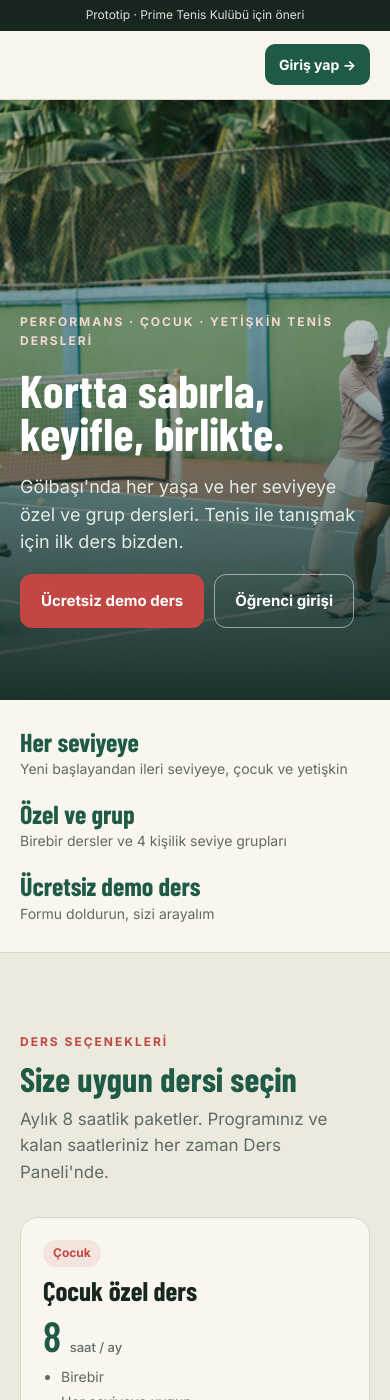
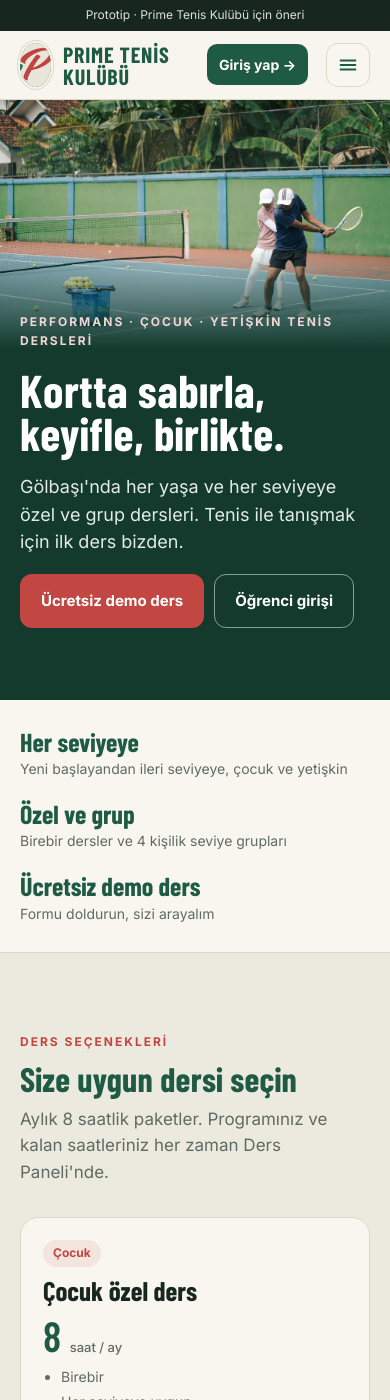
Before and after one commit to auratics/auratics, a Jekyll site: the page primeteniskulubu/index.html, which Jekyll copies as it is, in a window 390 px wide and 1400 px high. Built offline with Jekyll 4.4.1, drawn with Linux system fonts in a browser that asks for light colours; some web fonts are replaced.

Commit message:
fix: add mobile menu and refocus hero photo in Prime prototype

```diff
--- a/primeteniskulubu/index.html
+++ b/primeteniskulubu/index.html
@@ -44,7 +44,27 @@ a { color: inherit; }
 .nav a:hover { opacity: 1; color: var(--green); }
 .desk { display: inline-flex; align-items: center; gap: 8px; background: var(--green); color: #fff; font-weight: 700; font-size: 14px; padding: 10px 14px; border-radius: 10px; text-decoration: none; white-space: nowrap; }
 .desk:hover { background: var(--green-2); }
-@media (max-width: 820px) { .nav { display: none; } .desk { margin-left: auto; } .logo span { display: none; } }
+@media (max-width: 820px) { .nav { display: none; } .desk { margin-left: auto; } .logo > span:last-child > span { display: none; } }
+.menu-btn { display: none; width: 44px; height: 44px; border-radius: 12px; border: 1px solid var(--line); background: var(--paper); color: var(--green); place-items: center; cursor: pointer; flex: none; }
+.menu-btn:focus-visible { outline: 2px solid var(--red); outline-offset: 2px; }
+@media (max-width: 820px) {
+  .menu-btn { display: grid; }
+  .desk { padding: 10px 12px; }
+  .bar.open .nav { display: flex; flex-direction: column; gap: 0; position: absolute; left: 0; right: 0; top: 100%; background: var(--paper); border-bottom: 1px solid var(--line); box-shadow: 0 14px 24px rgba(0, 0, 0, .08); padding: 6px 16px 12px; font-size: 16px; }
+  .bar.open .nav a { padding: 13px 4px; border-bottom: 1px solid var(--line); opacity: 1; }
+  .bar.open .nav a:last-child { border-bottom: 0; }
+}
+/* Ana fotoğraf: hoca ve öğrenci sağ altta; dar ekranda da görünsünler. */
+.hero .photo img { object-position: 86% 68%; }
+.hero .wrap { width: 100%; }
+@media (max-width: 700px) {
+  .hero { min-height: 0; display: block; }
+  .hero .photo { position: relative; height: 64vw; min-height: 230px; }
+  .hero::after { display: none; }
+  .hero .photo::after { content: ""; position: absolute; inset: auto 0 0; height: 40%; background: linear-gradient(180deg, transparent, var(--green-deep)); }
+  .hero .wrap { padding-block: 20px 36px; }
+}
+
 
 /* Hero */
 .hero { position: relative; color: #fff; min-height: 600px; display: grid; align-items: end; overflow: hidden; background: var(--green-deep); }
@@ -187,10 +207,11 @@ footer .fl img { width: 30px; height: 30px; border-radius: 50%; }
 <header class="bar">
   <div class="wrap">
     <a class="logo" href="#top"><span class="badge"><img src="gorseller/logo.jpg" alt=""></span><span><b>PRIME TENİS KULÜBÜ</b><span>Gölbaşı · Ankara</span></span></a>
-    <nav class="nav" aria-label="Bölümler">
+    <nav class="nav" id="ana-menu" aria-label="Bölümler">
       <a href="#dersler">Dersler</a><a href="#hocalar">Hocalar</a><a href="#galeri">Galeri</a><a href="#masa">Ders Paneli</a><a href="#deneme">İletişim</a>
     </nav>
     <a class="desk" href="giris.html">Giriş yap →</a>
+    <button class="menu-btn" type="button" aria-expanded="false" aria-controls="ana-menu" aria-label="Menüyü aç"><svg width="22" height="22" viewBox="0 0 24 24" aria-hidden="true"><path d="M4 7h16M4 12h16M4 17h16" fill="none" stroke="currentColor" stroke-width="2.2" stroke-linecap="round"/></svg></button>
   </div>
 </header>
 
@@ -329,6 +350,16 @@ document.getElementById('trial-form').addEventListener('submit', (e) => {
   err.hidden = true;
   document.getElementById('sent').hidden = false;
 });
+// Telefon menüsü: ☰ ile aç/kapa, bağlantıya dokununca ya da Esc ile kapanır.
+(() => {
+  const bar = document.querySelector('.bar');
+  const btn = bar && bar.querySelector('.menu-btn');
+  if (!btn) return;
+  const set = (open) => { bar.classList.toggle('open', open); btn.setAttribute('aria-expanded', String(open)); btn.setAttribute('aria-label', open ? 'Menüyü kapat' : 'Menüyü aç'); };
+  btn.addEventListener('click', () => set(!bar.classList.contains('open')));
+  bar.querySelectorAll('.nav a').forEach((a) => a.addEventListener('click', () => set(false)));
+  document.addEventListener('keydown', (e) => { if (e.key === 'Escape') set(false); });
+})();
 </script>
 </body>
 </html>
```
